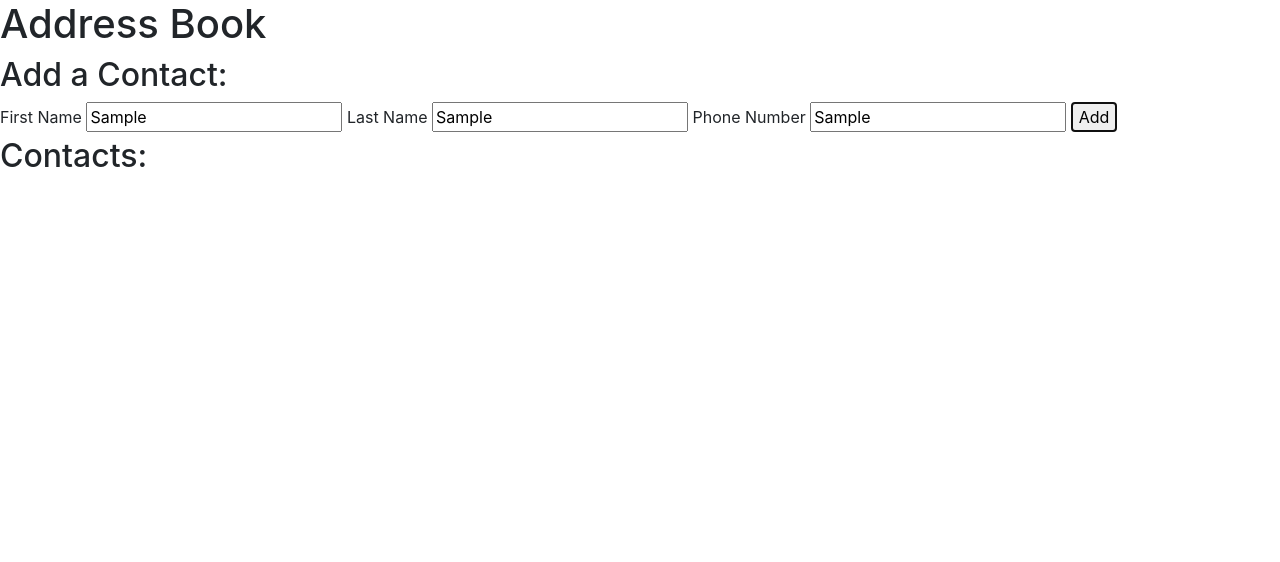
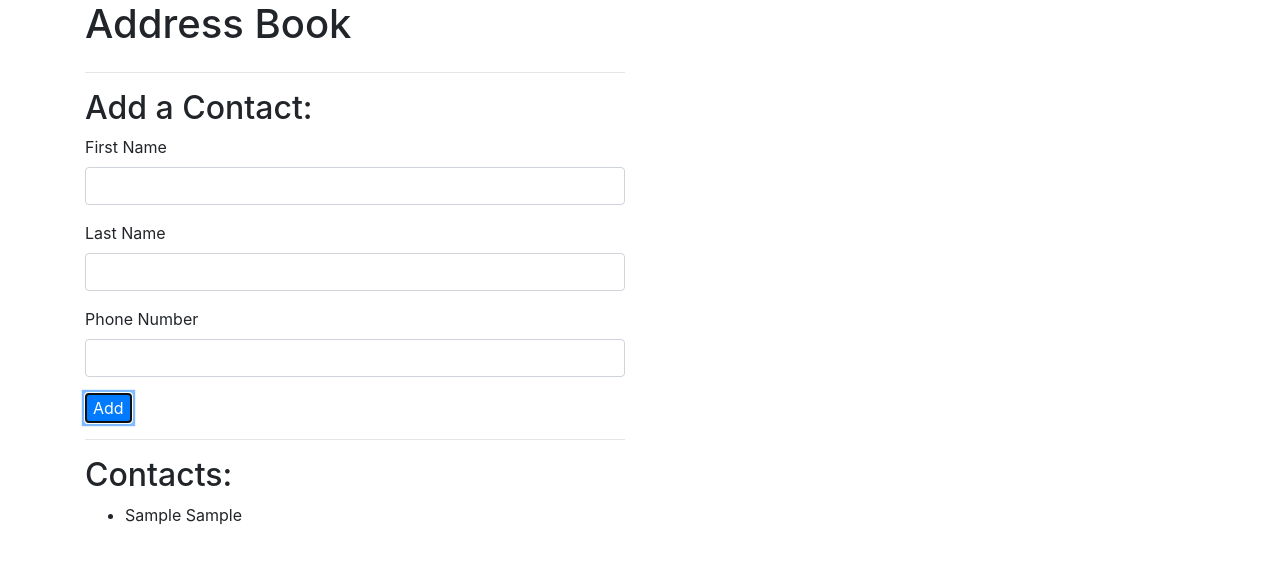
Before and after one commit to mrunderoad/address-book, a plain HTML site: page index.html in a window 1280 px wide. Both pictures are taken after typing "Sample", "Sample", "Sample" into the empty fields and a click on the button "Add". Drawn offline with nearby package versions, Linux system fonts and the light colour scheme.

Commit message:
Made functioning addressbook

```diff
--- a/index.html
+++ b/index.html
@@ -6,24 +6,36 @@
   <script src="https://cdnjs.cloudflare.com/ajax/libs/jquery/3.6.0/jquery.min.js"></script>
   <script src="js/scripts.js"></script>
   <title>Address Book</title>
+  <title></title>
 </head>
 <body>
+  <div class="container">
     <h1>Address Book</h1>
+    <div class="row">
+      <div class="col-md-6">
+        <hr>
         <h2>Add a Contact:</h2>
         <form id="new-contact">
+          <div class="form-group">
             <label for="new-first-name">First Name</label>
-    <input type="text" id="new-first-name">
+            <input type="text"  class="form-control" id="new-first-name">
+          </div>
+          <div class="form-group">
             <label for="new-last-name">Last Name</label>
-    <input type="text" id="new-last-name">
+            <input type="text"  class="form-control" id="new-last-name">
+          </div>
+          <div class="form-group">
             <label for="new-phone-number">Phone Number</label>
-    <input type="text" id="new-phone-number">
-    <button type="submit">Add</button>
+            <input type="text"  class="form-control" id="new-phone-number">
+          </div>
+          <button type="submit" class="btn-primary">Add</button>
         </form>
-
+        <hr>
         <h2>Contacts:</h2>
         <ul id="contacts">
         </ul>
-
+      </div>
+      <div class="col-md-6">
         <div id="show-contact">
           <p>First Name: <span class="first-name"></span></p>
           <p>Last Name: <span class="last-name"></span></p>
@@ -31,5 +43,8 @@
           <div id="buttons">
           </div>
         </div>
+      </div>
+    </div>
+  </div>
 </body>
 </html>
--- a/js/scripts.js
+++ b/js/scripts.js
@@ -43,23 +43,50 @@ Contact.prototype.fullName = function() {
 // User Interface Logic ---------
 let addressBook = new AddressBook();
 
-function displayContactDetails(addressBookToDisplay){
+function displayContactDetails(addressBookToDisplay) {
   let contactsList = $("ul#contacts");
   let htmlForContactInfo = "";
   Object.keys(addressBookToDisplay.contacts).forEach(function(key) {
     const contact = addressBookToDisplay.findContact(key);
-    htmlForContactInfo += "<li id=" + contact.id + ">" + contact.firstName + " " + contact.LastName + "</li>";
+    htmlForContactInfo += "<li id=" + contact.id + ">" + contact.firstName + " " + contact.lastName + "</li>";
+  });
+  contactsList.html(htmlForContactInfo);
+}
+
+function showContact(contactId) {
+  const contact = addressBook.findContact(contactId);
+  $("#show-contact").show();
+  $(".first-name").html(contact.firstName);
+  $(".last-name").html(contact.lastName);
+  $(".phone-number").html(contact.phoneNumber);
+  let buttons = $("#buttons");
+  buttons.empty();
+  buttons.append("<button class='deleteButton' id=" +  + contact.id + ">Delete</button>");
+}
+
+function attachContactListeners() {
+  $("ul#contacts").on("click", "li", function() {
+    showContact(this.id);
+  });
+  $("#buttons").on("click", ".deleteButton", function() {
+    addressBook.deleteContact(this.id);
+    $("#show-contact").hide();
+    displayContactDetails(addressBook);
   });
 }
 
 $(document).ready(function() {
+  attachContactListeners();
   $("form#new-contact").submit(function(event) {
     event.preventDefault();
-    const inputtedFirstName = $("input#new-first-name").val();
-    const inputtedLastName = $("input#new-last-name").val();
-    const inputtedPhoneNumber = $("input#new-phone-number").val();
-    let newContact = new Contact(inputtedFirstName, inputtedLastName, inputtedPhoneNumber);
+    var inputtedFirstName = $("input#new-first-name").val();
+    var inputtedLastName = $("input#new-last-name").val();
+    var inputtedPhoneNumber = $("input#new-phone-number").val();
+    $("input#new-first-name").val("");
+    $("input#new-last-name").val("");
+    $("input#new-phone-number").val("");
+    var newContact = new Contact(inputtedFirstName, inputtedLastName, inputtedPhoneNumber);
     addressBook.addContact(newContact);
-    console.log(addressBook.contacts);
+    displayContactDetails(addressBook);
   });
 });
```
Lines whose indentation alone changed are shown as unchanged.
